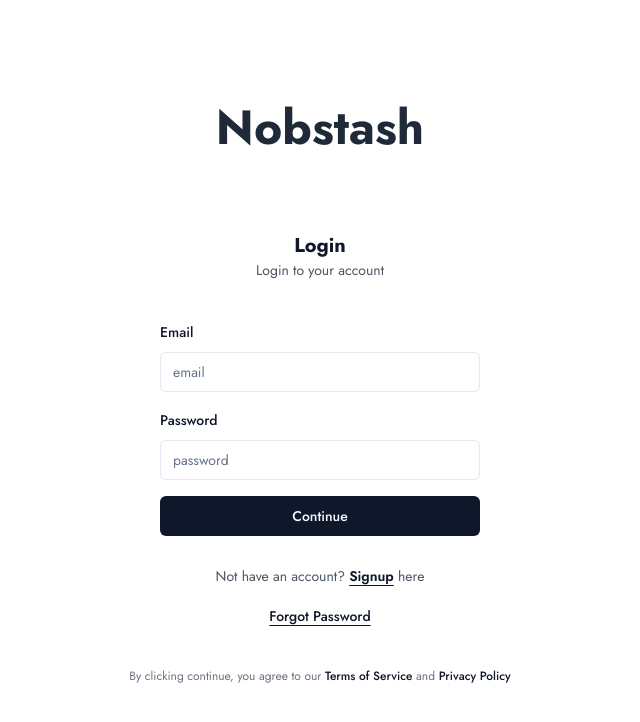
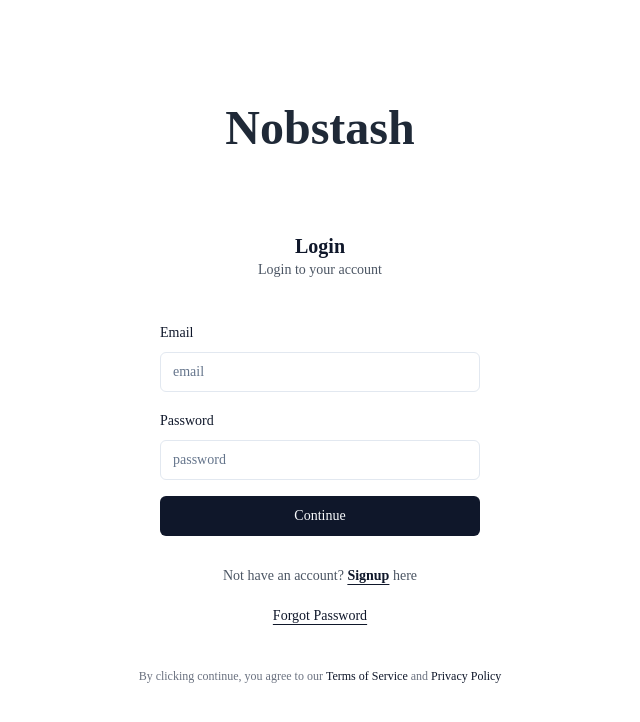
Before and after one commit to DEEPVYAS03/NOBSTASH, a React (Create React App) app in the folder frontend/: page /login in a window 1280 px wide. Shown: the top 722 px of the page, without its empty margins (320-960 px from the left). Built offline with nearby package versions, Linux system fonts and the light colour scheme.

Commit message:
chore: Update CSS to remove unused font import and apply border styles

```diff
--- a/frontend/src/index.css
+++ b/frontend/src/index.css
@@ -1,9 +1,3 @@
-@import url('https://fonts.googleapis.com/css2?family=Jost:ital,wght@0,100..900;1,100..900&display=swap');
-
-.jost {
-  font-family: 'Jost', sans-serif;
-}
-
 @tailwind base;
 @tailwind components;
 @tailwind utilities;
@@ -90,7 +84,7 @@
 
 @layer base {
   * {
-    @apply border-border jost;
+    @apply border-border;
   }
   body {
     @apply bg-background text-foreground;
```
